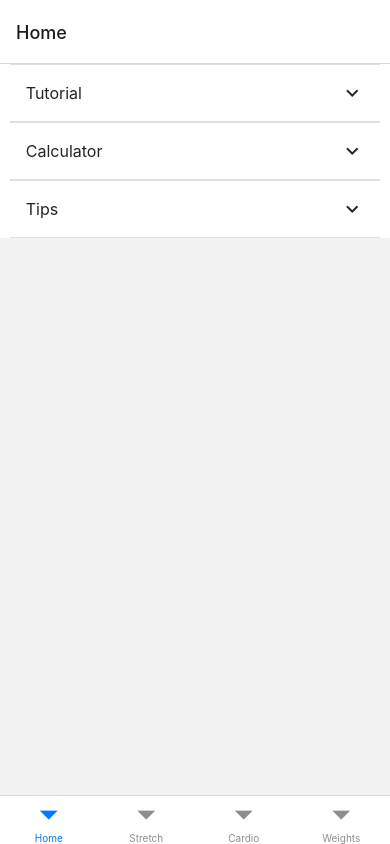
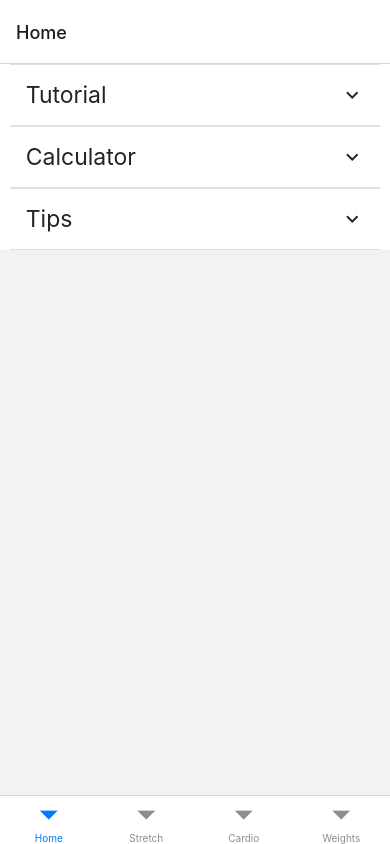
Before and after one commit to DanielekPark/fitnessapp, a React Native app: screen /Home in a window 390 px wide. Built offline with nearby package versions, Linux system fonts and the light colour scheme.

Commit message:
added accordion styles for home screen

```diff
--- a/components/calculator/calculator.js
+++ b/components/calculator/calculator.js
@@ -30,16 +30,16 @@ function Calculator() {
     <View style={[styles.calcWrapper, {height: Dimensions.get('window').height/2}]}>
       <View>
         <View>
-          <Text h3 style={{textAlign: 'center', marginBottom: 15}}>
+          <Text style={[styles.fontTwenty, styles.centerText, styles.smMarBottom, styles.smMarTop]}>
             Calculate your strength
           </Text>
-          <Text style={[styles.centerText, styles.fontTwoFive, {marginBottom: 15}]}>
+          <Text style={[styles.centerText, styles.smMarBottom,]}>
             {fitData.oneRepMax
               ? `Estimated 1 repetition max ${fitData.oneRepMax}`
               : ""}
           </Text>
         </View>
-        <View>
+        <View style={styles.smMarTop}>
           <Input
             inputMode="numeric"
             maxLength={3}
--- a/screens/home.js
+++ b/screens/home.js
@@ -2,6 +2,7 @@ import React, { useState, useEffect } from "react";
 import { View, Text, ScrollView } from "react-native";
 import Calculator from "../components/calculator/calculator";
 import { ListItem } from "@rneui/themed";
+import styles from "../styles/style.module";
 
 function HomeScreen() {
   const [tabs, setTabs] = useState([
@@ -33,7 +34,6 @@ function HomeScreen() {
   return (
     <ScrollView>
       <View style={{ flex: 1, alignItems: "center", justifyContent: "center", backgroundColor: 'white' }}>
-        {/* Place logo here? */}
 
         {/* Tutorial/instructions */}
         <View style={{ width: "95%" }}>
@@ -41,7 +41,7 @@ function HomeScreen() {
             onPress={() => toggleTab("Tutorial")}
             isExpanded={tabs[0].isOpen}
             content={
-              <ListItem.Title style={{ width: "90%" }}>Tutorial</ListItem.Title>
+              <ListItem.Title style={[{ width: "90%" }, styles.accordionFont]}>Tutorial</ListItem.Title>
             }
             topDivider
             bottomDivider
@@ -58,7 +58,7 @@ function HomeScreen() {
             onPress={() => toggleTab("Calculator")}
             isExpanded={tabs[1].isOpen}
             content={
-              <ListItem.Title style={{ width: "90%" }}>
+              <ListItem.Title style={[{ width: "90%" }, styles.accordionFont]}>
                 Calculator
               </ListItem.Title>
             }
@@ -75,7 +75,7 @@ function HomeScreen() {
             onPress={() => toggleTab("Tips")}
             isExpanded={tabs[2].isOpen}
             content={
-              <ListItem.Title style={{ width: "90%" }}>Tips</ListItem.Title>
+              <ListItem.Title style={[{ width: "90%" }, styles.accordionFont]}>Tips</ListItem.Title>
             }
             topDivider
             bottomDivider
--- a/styles/style.module.js
+++ b/styles/style.module.js
@@ -1,14 +1,29 @@
 import { StyleSheet } from "react-native";
 
 const styles = StyleSheet.create({
+    /* =======================
+    Accordion styles
+    ======================= */
+  accordionFont: {
+    fontSize: 23
+  },
+    /* =======================
+    Spacing
+    ======================= */
+    smMarTop: {
+      marginTop: 15
+    },
+    smMarBottom: {
+      marginTop: 15
+    },
     /* =======================
     Text styles
     ======================= */
   centerText: {
     textAlign: 'center'
   },
-  fontTwoFive: {
-    fontSize: 25
+  fontTwenty: {
+    fontSize: 20
   },
   /* =======================
     Calculator styles
```
